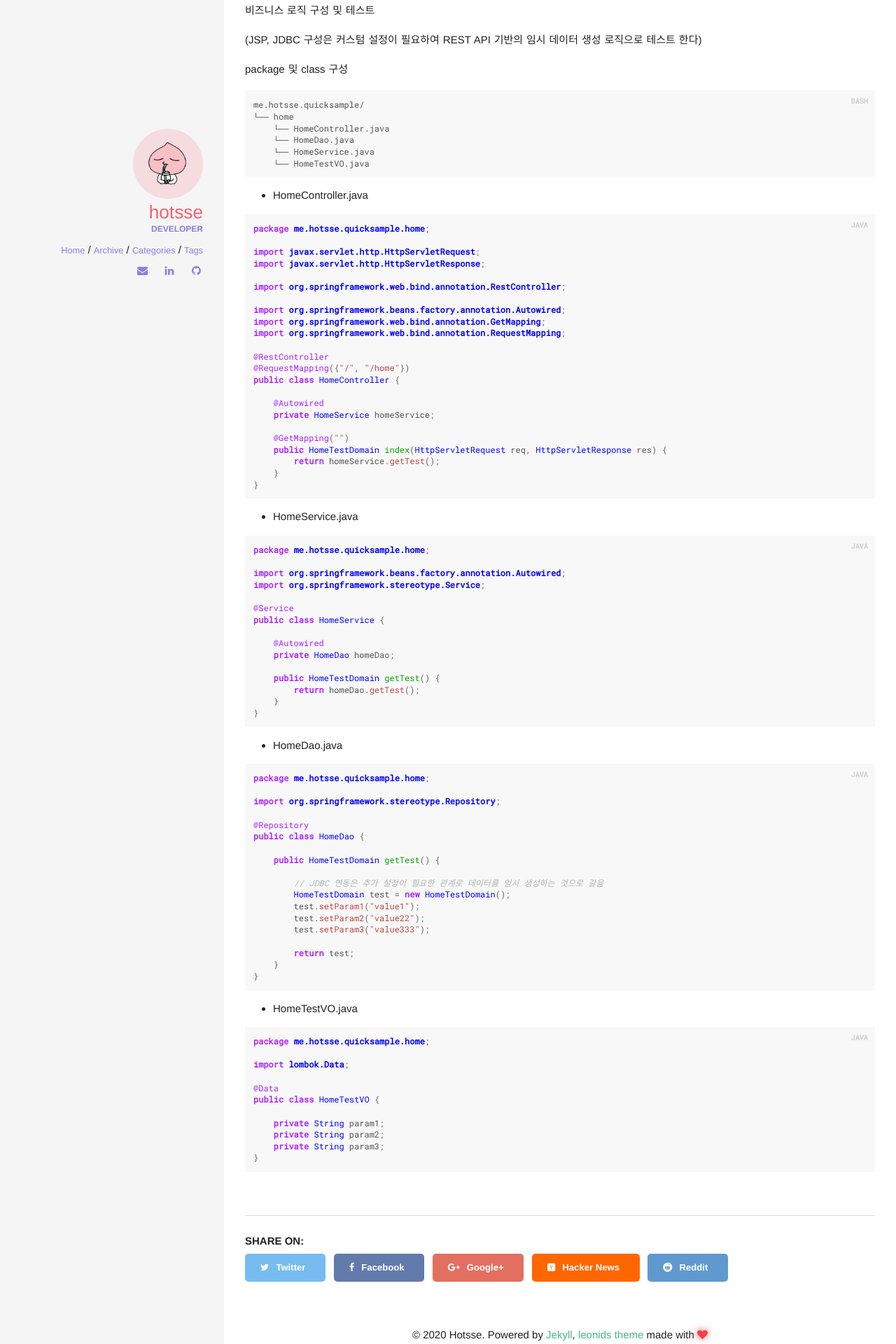
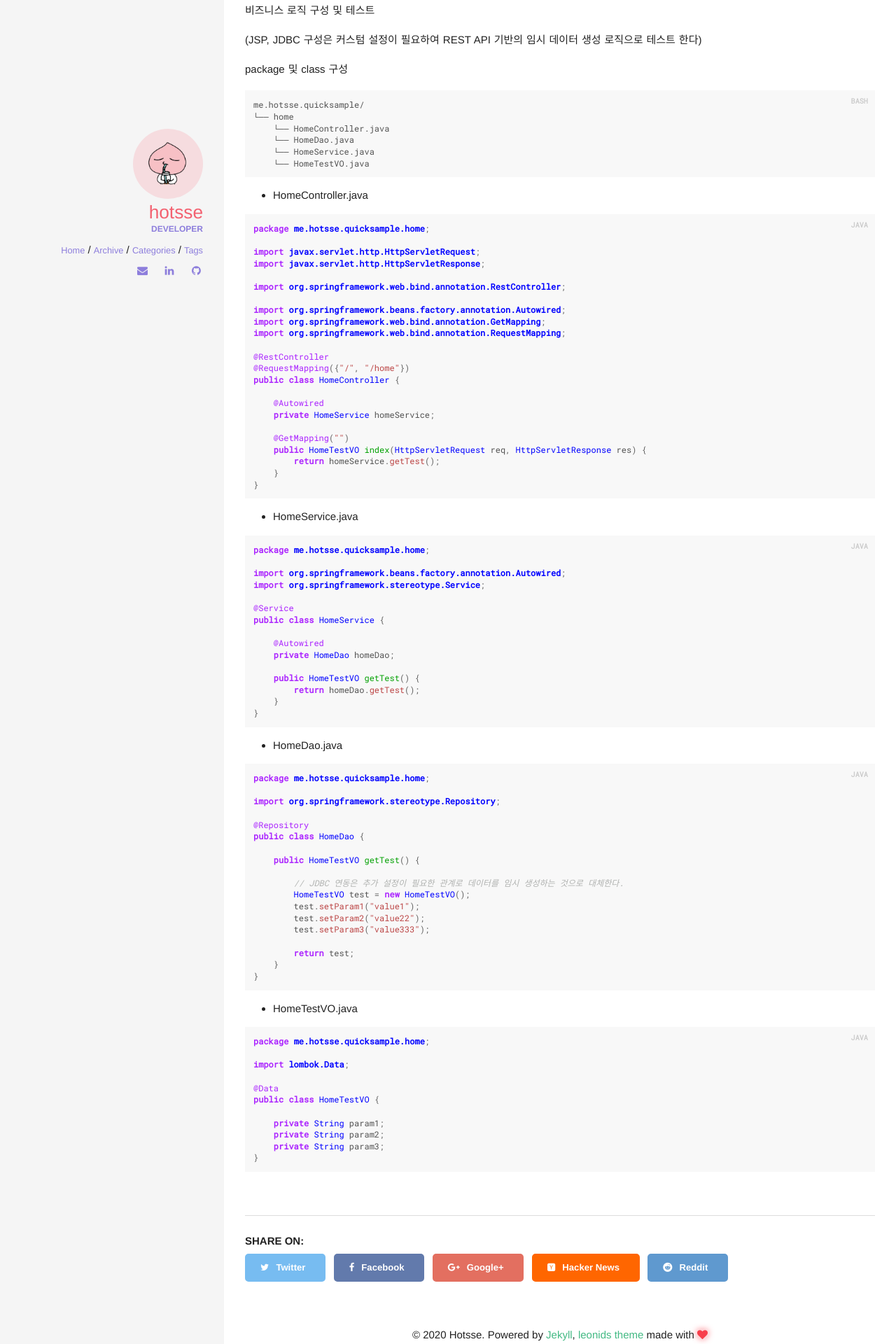
Before and after one commit to Hotsse/hotsse.github.io, a Jekyll site: the page built from _posts/2020-06-29-Spring Boot 빠른 시작.md, in a window 1280 px wide. Shown: the part 1300-3220 px from the top of the page at 70% size. Built offline with Jekyll 4.4.1, drawn with Linux system fonts in a browser that asks for light colours; comment, search, counter and statistics services are not loaded.

Commit message:
update post

```diff
--- a/_posts/2020-06-29-Spring Boot 빠른 시작.md
+++ b/_posts/2020-06-29-Spring Boot 빠른 시작.md
@@ -78,7 +78,7 @@ public class HomeController {
     private HomeService homeService;
 
     @GetMapping("")
-    public HomeTestDomain index(HttpServletRequest req, HttpServletResponse res) {
+    public HomeTestVO index(HttpServletRequest req, HttpServletResponse res) {
         return homeService.getTest();
     }
 }
@@ -97,7 +97,7 @@ public class HomeService {
     @Autowired
     private HomeDao homeDao;
 
-    public HomeTestDomain getTest() {
+    public HomeTestVO getTest() {
         return homeDao.getTest();
     }
 }
@@ -112,10 +112,10 @@ import org.springframework.stereotype.Repository;
 @Repository
 public class HomeDao {
 
-    public HomeTestDomain getTest() {
+    public HomeTestVO getTest() {
 
-        // JDBC 연동은 추가 설정이 필요한 관계로 데이터를 임시 생성하는 것으로 갈음
-        HomeTestDomain test = new HomeTestDomain();
+        // JDBC 연동은 추가 설정이 필요한 관계로 데이터를 임시 생성하는 것으로 대체한다.
+        HomeTestVO test = new HomeTestVO();
         test.setParam1("value1");
         test.setParam2("value22");
         test.setParam3("value333");
```
